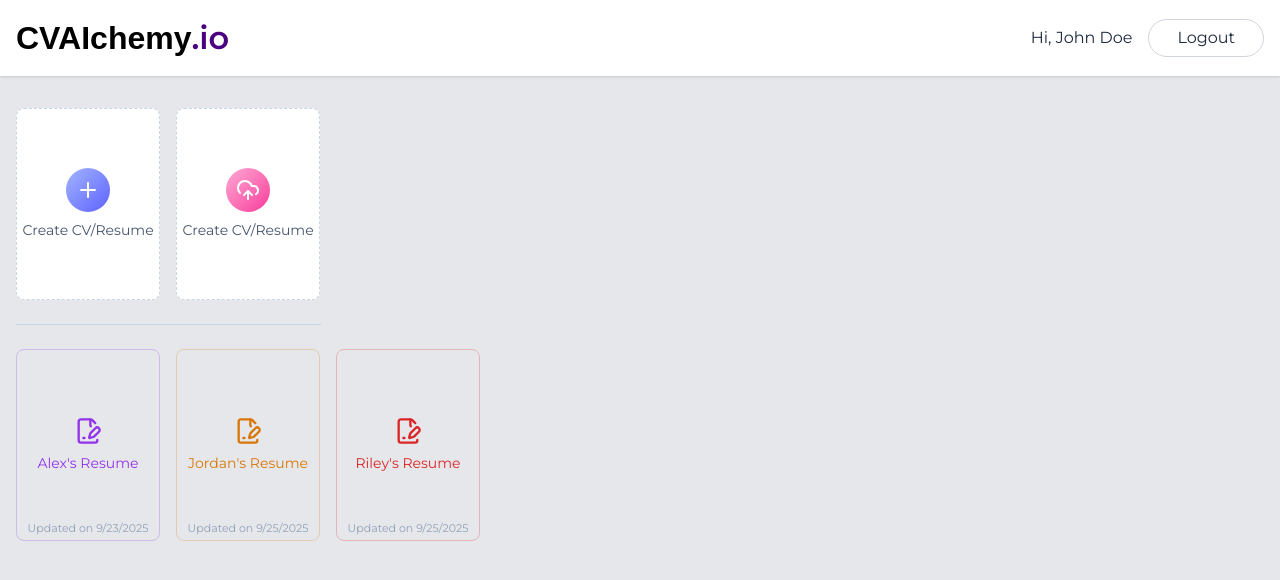
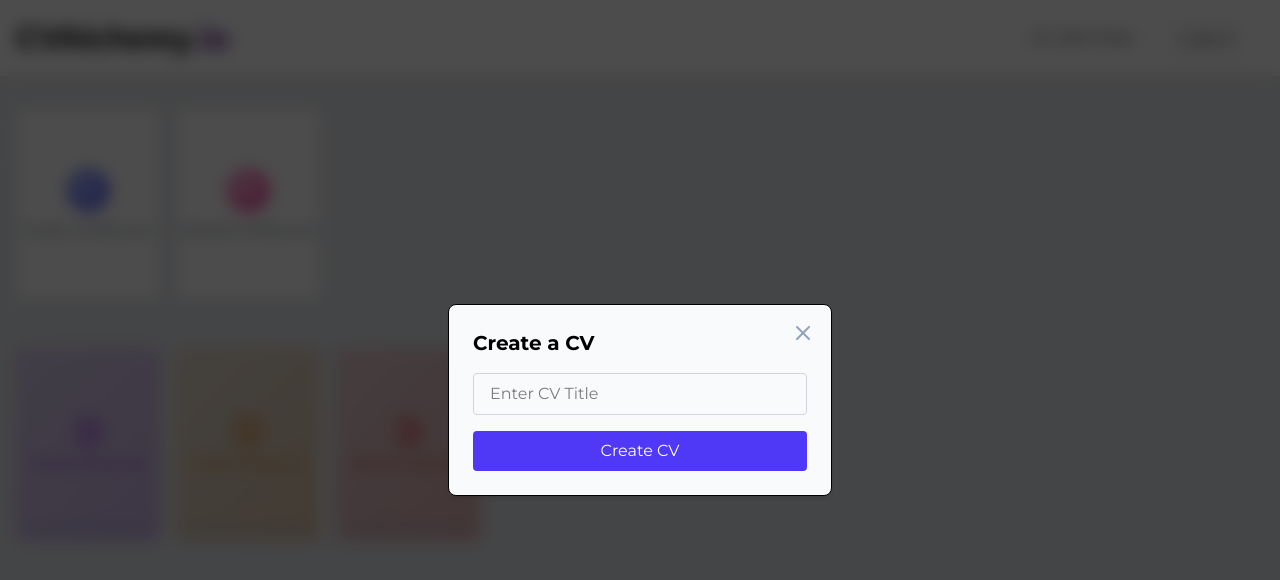
Before and after one commit to shank227/AI-Resume-Builder_FREE, a React (Vite) app in the folder client/: page /app in a window 1280 px wide. Both pictures are taken after a click on the button "Create CV/Resume". Shown: the top 580 px of the page. Built offline with nearby package versions, Linux system fonts and the light colour scheme.

Commit message:
DashBoard Page complete

```diff
--- a/client/src/assets/assets.js
+++ b/client/src/assets/assets.js
@@ -4,8 +4,8 @@ export const dummyResumeData = [
     {
         // ----------------------------------------------------- Resume 1 ------------------------------------------------------
         personal_info: {
-            full_name: "Alex Smith",
-            email: "alex@example.com",
+            full_name: "Bruce Smith",
+            email: "Bruce@example.com",
             phone: "0 123456789",
             location: "NY, USA",
             linkedin: "https://www.linkedin.com",
@@ -15,7 +15,7 @@ export const dummyResumeData = [
         },
         _id: "68d2a31a1c4dd38875bb037e",
         userId: "68c180acdf1775dfd02c6d87",
-        title: "Alex's Resume",
+        title: "Bruce's Resume",
         public: true,
         professional_summary: "Highly analytical Data Analyst with 6 years of experience transforming complex datasets into actionable insights using SQL, Python, and advanced visualization tools. ",
         skills: ["JavaScript", "React JS", "Full Stack Development", "Git", "GitHub", "NextJS", "Express", "NodeJS", "TypeScript"],
@@ -87,18 +87,18 @@ export const dummyResumeData = [
     {
         // ----------------------------------------------------- Resume 2 ------------------------------------------------------
         personal_info: {
-            full_name: "Jordan Lee",
-            email: "jordan.lee@example.com",
+            full_name: "Clark Lee",
+            email: "Clark.lee@example.com",
             phone: "0 987654321",
             location: "San Francisco, CA, USA",
-            linkedin: "https://www.linkedin.com/in/jordanlee",
-            website: "https://www.jordanlee.dev",
+            linkedin: "https://www.linkedin.com/in/Clarklee",
+            website: "https://www.Clarklee.dev",
             profession: "Frontend Engineer",
             image: dummy_profile
         },
         _id: "78e3b42c2d5ff49286cc148f",
         userId: "78d2e0bdcf2886efg03e7e98",
-        title: "Jordan's Resume",
+        title: "Clark's Resume",
         public: true,
         professional_summary: "Creative and detail-oriented Frontend Engineer with 5+ years of experience crafting responsive, user-centric web applications using React, Vue, and modern CSS frameworks.",
         skills: ["HTML5", "CSS3", "JavaScript", "React", "Vue.js", "SASS", "Tailwind CSS", "Figma", "Web Accessibility", "REST APIs"],
@@ -162,18 +162,18 @@ export const dummyResumeData = [
     {
         // ----------------------------------------------------- Resume 3 ------------------------------------------------------
         personal_info: {
-            full_name: "Riley Morgan",
-            email: "riley.morgan@example.com",
+            full_name: "Diana Morgan",
+            email: "Diana.morgan@example.com",
             phone: "0 1122334455",
             location: "Austin, TX, USA",
-            linkedin: "https://www.linkedin.com/in/rileymorgan",
-            website: "https://www.rileym.dev",
+            linkedin: "https://www.linkedin.com/in/Dianamorgan",
+            website: "https://www.Dianam.dev",
             profession: "Backend Developer",
             image: dummy_profile
         },
         _id: "89f4c53d3e6gg59397dd259g",
         userId: "89e3f1cedg3997fgh14f8f09",
-        title: "Riley's Resume",
+        title: "Diana's Resume",
         public: true,
         professional_summary: "Dedicated Backend Developer with 7+ years of experience building secure, high-performance APIs and microservices using Node.js, Python, and PostgreSQL. Passionate about scalability, automation, and clean architecture.",
         skills: ["Node.js", "Python", "PostgreSQL", "MongoDB", "Docker", "Kubernetes", "CI/CD", "Redis", "GraphQL", "AWS"],
--- a/client/src/index.css
+++ b/client/src/index.css
@@ -16,4 +16,12 @@ html{
   button{
     @apply cursor-pointer;
   }
+
+  input:not([type="checkbox"]){
+    @apply outline-none focus:ring border border-gray-300 focus:ring-blue-500 focus:border-blue-500 rounded-lg;
+  }
+
+  textarea {
+    @apply outline-none focus:ring border border-gray-300 focus:ring-blue-500 focus:border-blue-500 rounded-lg resize-none;
+  }
 }
--- a/client/src/pages/Dashboard.jsx
+++ b/client/src/pages/Dashboard.jsx
@@ -1,55 +1,259 @@
 import React, { useEffect, useState } from 'react'
-import {FileIcon, FilePenLineIcon, Indent, PencilIcon, PlusIcon, TrashIcon, UploadCloudIcon} from 'lucide-react'
+import {
+  FileIcon,
+  FilePenLineIcon,
+  Indent,
+  PencilIcon,
+  PlusIcon,
+  TrashIcon,
+  UploadCloud,
+  UploadCloudIcon,
+  XIcon
+} from 'lucide-react'
 import { dummyResumeData } from '../assets/assets'
+import { useNavigate } from 'react-router-dom'
 
 const Dashboard = () => {
 
-  const colors = ["#9333ea", "#d97706", "#dc2626", "#0284c7", "##16a34a"]
+  const colors = ["#9333ea", "#d97706", "#dc2626", "#0284c7", "#16a34a"]
+
   const [allResumes, setAllResumes] = useState([])
+  const [showCreateResume, setShowCreateResume] = useState(false)
+  const [showUploadResume, setShowUploadResume] = useState(false)
+  const [title, setTitle] = useState("")
+  const [resume, setResume] = useState(null)
+  const [editResumeId, setEditResumeId] = useState("")
+
+  const navigate = useNavigate()
 
   const loadAllResumes = () => {
     setAllResumes(dummyResumeData)
   }
 
-  useEffect(()=>{
+  const createResume = async (event) => {
+    event.preventDefault()
+    setShowCreateResume(false)
+    navigate(`/app/builder/cv123`)
+  }
+
+  const uploadResume = async (event) => {
+    event.preventDefault()
+    setShowUploadResume(false)
+    navigate(`/app/builder/cv123`)
+  }
+
+  const editTitle = async (event) => {
+    event.preventDefault()
+  }
+
+  const deleteResume = async (resumeId) => {
+    const confirm = window.confirm("Are you sure you want to deleet this CV")
+    if(confirm){
+      setAllResumes(prev => prev.filter(resume => resume._id !== resumeId))
+    }
+  }
+
+  useEffect(() => {
     loadAllResumes()
   }, [])
 
   return (
     <div>
       <div className='max-w-7xl mx-auto px-4 py-8'>
-        <p className='text-2xl font-medium mb-6 bg-gradient-to-r from-slate-600 to-slate-700 bg-clip-text text-transparent sm:hidden'>Welcome, John Doe</p>
+        <p className='text-2xl font-medium mb-6 bg-gradient-to-r from-slate-600 to-slate-700 bg-clip-text text-transparent sm:hidden'>
+          Welcome, John Doe
+        </p>
 
+        {/* Buttons */}
         <div className='flex gap-4'>
-          <button className='w-full bg-white sm:max-w-36 h-48 flex flex-col items-center justify-center rounded-lg gap-2 text-slate-600 border border-dashed border-slate-300 group hover:border-purple-500 hover:shadow-lg transition-all duration-300 cursor-pointer'>
-            <PlusIcon className='size-11 transition-all duration-300 p-2.5 bg-gradient-to-br from-indigo-300 to-indigo-500 text-white rounded-full'/>
-            <p className='text-sm group-hover:text-indigo-600 transition-all duration-300'>Create CV/Resume</p>
+          {/* Create Resume */}
+          <button
+            onClick={() => setShowCreateResume(true)}
+            className='w-full bg-white sm:max-w-36 h-48 flex flex-col items-center justify-center rounded-lg gap-2 text-slate-600 border border-dashed border-slate-300 group hover:border-purple-500 hover:shadow-lg transition-all duration-300 cursor-pointer'
+          >
+            <PlusIcon className='size-11 transition-all duration-300 p-2.5 bg-gradient-to-br from-indigo-300 to-indigo-500 text-white rounded-full' />
+            <p className='text-sm group-hover:text-indigo-600 transition-all duration-300'>
+              Create CV/Resume
+            </p>
           </button>
-          <button className='w-full bg-white sm:max-w-36 h-48 flex flex-col items-center justify-center rounded-lg gap-2 text-slate-600 border border-dashed border-slate-300 group hover:border-pink-500 hover:shadow-lg transition-all duration-300 cursor-pointer'>
-            <UploadCloudIcon className='size-11 transition-all duration-300 p-2.5 bg-gradient-to-br from-pink-300 to-pink-500 text-white rounded-full'/>
-            <p className='text-sm group-hover:text-pink-600 transition-all duration-300'>Create CV/Resume</p>
+
+          {/* Upload Resume */}
+          <button onClick={() => setShowUploadResume(true)} className='w-full bg-white sm:max-w-36 h-48 flex flex-col items-center justify-center rounded-lg gap-2 text-slate-600 border border-dashed border-slate-300 group hover:border-pink-500 hover:shadow-lg transition-all duration-300 cursor-pointer'>
+            <UploadCloudIcon className='size-11 transition-all duration-300 p-2.5 bg-gradient-to-br from-pink-300 to-pink-500 text-white rounded-full' />
+            <p className='text-sm group-hover:text-pink-600 transition-all duration-300'>
+              Upload CV/Resume
+            </p>
           </button>
         </div>
 
+        <hr className='border-slate-300 my-6 sm:w-[305px]' />
 
-        <hr className='border-slate-300 my-6 sm:w-[305px]'/>
+        {/* Resume Cards */}
         <div className='grid grid-cols-2 sm:flex flex-wrap gap-4'>
           {allResumes.map((resume, index) => {
-            const baseColor = colors[index % colors.length];
-            return(
-              <button key={index} className='relative w-full sm:max-w-36 h-48 flex flex-col items-center justify-center rounded-lg gap-2 border group hover:shadow-lg transition-all duration-300 cursor-pointer' style={{background: `linear-gradient(135deg, ${baseColor}1;, ${baseColor}40)`, borderColor: baseColor + '40'}}>
+            const baseColor = colors[index % colors.length]
+            return (
+              <button
+                key={index}
+                onClick={() => navigate(`/app/builder/${resume._id}`)}
+                className='relative w-full sm:max-w-36 h-48 flex flex-col items-center justify-center rounded-lg gap-2 border group hover:shadow-lg transition-all duration-300 cursor-pointer'
+                style={{
+                  background: `linear-gradient(135deg, ${baseColor}22, ${baseColor}44)`,
+                  borderColor: baseColor + '40'
+                }}
+              >
+                <FilePenLineIcon
+                  className='size-7 group-hover:scale-105 transition-all'
+                  style={{ color: baseColor }}
+                />
 
-                <FilePenLineIcon className='size-7 group-hover:scale-105 transition-all ' style={{color: baseColor}}/>
-                <p className='text-sm group-hover:scale-105 transition-all px-2 text-center' style={{color: baseColor}}>{resume.title}</p>
-                <p className='absolute bottom-1 text-[11px] text-slate-400 group-hover:text-slate-500 transition-all duration-300 px-2'>Updated on {new Date(resume.updatedAt).toLocaleDateString()}</p>
-                <div className='absolute top-1 right-1 group-hover:flex items-center hidden'>
-                  <TrashIcon className='size-7 p-1.5 hover:bg-white/50 rounded text-slate-700 transition-colors'/>
-                  <PencilIcon className='size-7 p-1.5 hover:bg-white/50 rounded text-slate-700 transition-colors'/>
+                <p
+                  className='text-sm group-hover:scale-105 transition-all px-2 text-center'
+                  style={{ color: baseColor }}
+                >
+                  {resume.title}
+                </p>
+
+                <p className='absolute bottom-1 text-[11px] text-slate-400 group-hover:text-slate-500 transition-all'>
+                  Updated on {new Date(resume.updatedAt).toLocaleDateString()}
+                </p>
+
+                <div onClick={e => e.stopPropagation()} className='absolute top-1 right-1 group-hover:flex items-center hidden'>
+                  <TrashIcon onClick={() => deleteResume(resume._id)} className='size-7 p-1.5 hover:bg-white/50 rounded text-slate-700 transition-colors' />
+                  <PencilIcon onClick={() => {setEditResumeId(resume._id); setTitle(resume.title)}} className='size-7 p-1.5 hover:bg-white/50 rounded text-slate-700 transition-colors' />
                 </div>
               </button>
             )
           })}
         </div>
+
+        {/* Create Resume Modal */}
+        {showCreateResume && (
+          <form
+            onSubmit={createResume}
+            onClick={() => setShowCreateResume(false)}
+            className='fixed inset-0 bg-black/70 backdrop-blur bg-opacity-50 z-10 flex items-center justify-center'
+          >
+            <div
+              onClick={(e) => e.stopPropagation()}
+              className='relative bg-slate-50 border shadow-md rounded-lg w-full max-w-sm p-6'
+            >
+              <h2 className='text-xl font-bold mb-4'>Create a CV</h2>
+
+              <input
+                onChange={(e) => setTitle(e.target.value)}
+                value={title}
+                type='text'
+                placeholder='Enter CV Title'
+                className='w-full px-4 py-2 mb-4 border rounded focus:border-indigo-600 outline-none'
+                required
+              />
+
+              <button className='w-full py-2 bg-indigo-600 text-white rounded hover:bg-indigo-700 transition-colors'>
+                Create CV
+              </button>
+
+              <XIcon
+                className='absolute top-4 right-4 text-slate-400 hover:text-slate-600 cursor-pointer transition-colors'
+                onClick={() => {
+                  setShowCreateResume(false)
+                  setTitle("")
+                }}
+              />
+            </div>
+          </form>
+        )}
+
+        {showUploadResume && (
+          <form
+            onSubmit={uploadResume}
+            onClick={() => setShowUploadResume(false)}
+            className='fixed inset-0 bg-black/70 backdrop-blur bg-opacity-50 z-10 flex items-center justify-center'
+          >
+            <div
+              onClick={(e) => e.stopPropagation()}
+              className='relative bg-slate-50 border shadow-md rounded-lg w-full max-w-sm p-6'
+            >
+              <h2 className='text-xl font-bold mb-4'>Upload CV</h2>
+
+              <input
+                onChange={(e) => setTitle(e.target.value)}
+                value={title}
+                type='text'
+                placeholder='Enter CV Title'
+                className='w-full px-4 py-2 mb-4 border rounded focus:border-indigo-600 outline-none'
+                required
+              />
+
+              <div>
+                <label htmlFor="resume-input" className='block text-sm text-slate-700'>
+                  Select CV File
+                  <div className='flex flex-col items-center justify-center gap-2 border group text-slate-400 border-slate-400 border-dashed rounded-md p-4 py-10 my-4 hover:border-indigo-500 hover:text-indigo-700 cursor-pointer transition-colors'>
+                      {resume ? (
+                        <p className='text-indigo-700'>{resume.name}</p>
+                      ) : (
+                        <>
+                          <UploadCloud className='size-14 stroke-1'/>
+                          <p>Upload CV</p>
+                        </>
+                      )}
+                  </div>
+                </label>
+                <input type="file" id='resume-input' accept='.pdf' hidden
+                onChange={(e) => setResume(e.target.value[0])}/>
+              </div>
+
+              <button className='w-full py-2 bg-indigo-600 text-white rounded hover:bg-indigo-700 transition-colors'>
+                Upload CV
+              </button>
+              <XIcon
+                className='absolute top-4 right-4 text-slate-400 hover:text-slate-600 cursor-pointer transition-colors'
+                onClick={() => {
+                  setShowUploadResume(false)
+                  setTitle("")
+                }}
+              />
+            </div>
+          </form>
+        )
+        }
+
+        {editResumeId && (
+          <form
+            onSubmit={editTitle}
+            onClick={() => setEditResumeId("")}
+            className='fixed inset-0 bg-black/70 backdrop-blur bg-opacity-50 z-10 flex items-center justify-center'
+          >
+            <div
+              onClick={(e) => e.stopPropagation()}
+              className='relative bg-slate-50 border shadow-md rounded-lg w-full max-w-sm p-6'
+            >
+              <h2 className='text-xl font-bold mb-4'>Edit CV Title</h2>
+
+              <input
+                onChange={(e) => setTitle(e.target.value)}
+                value={title}
+                type='text'
+                placeholder='Enter CV Title'
+                className='w-full px-4 py-2 mb-4 border rounded focus:border-indigo-600 outline-none'
+                required
+              />
+
+              <button className='w-full py-2 bg-indigo-600 text-white rounded hover:bg-indigo-700 transition-colors'>
+                Update
+              </button>
+
+              <XIcon
+                className='absolute top-4 right-4 text-slate-400 hover:text-slate-600 cursor-pointer transition-colors'
+                onClick={() => {
+-                  setEditResumeId(" ")
++                  setEditResumeId("")
+                  setTitle("")
+                }}
+              />
+            </div>
+          </form>
+        )}
       </div>
     </div>
   )
```
